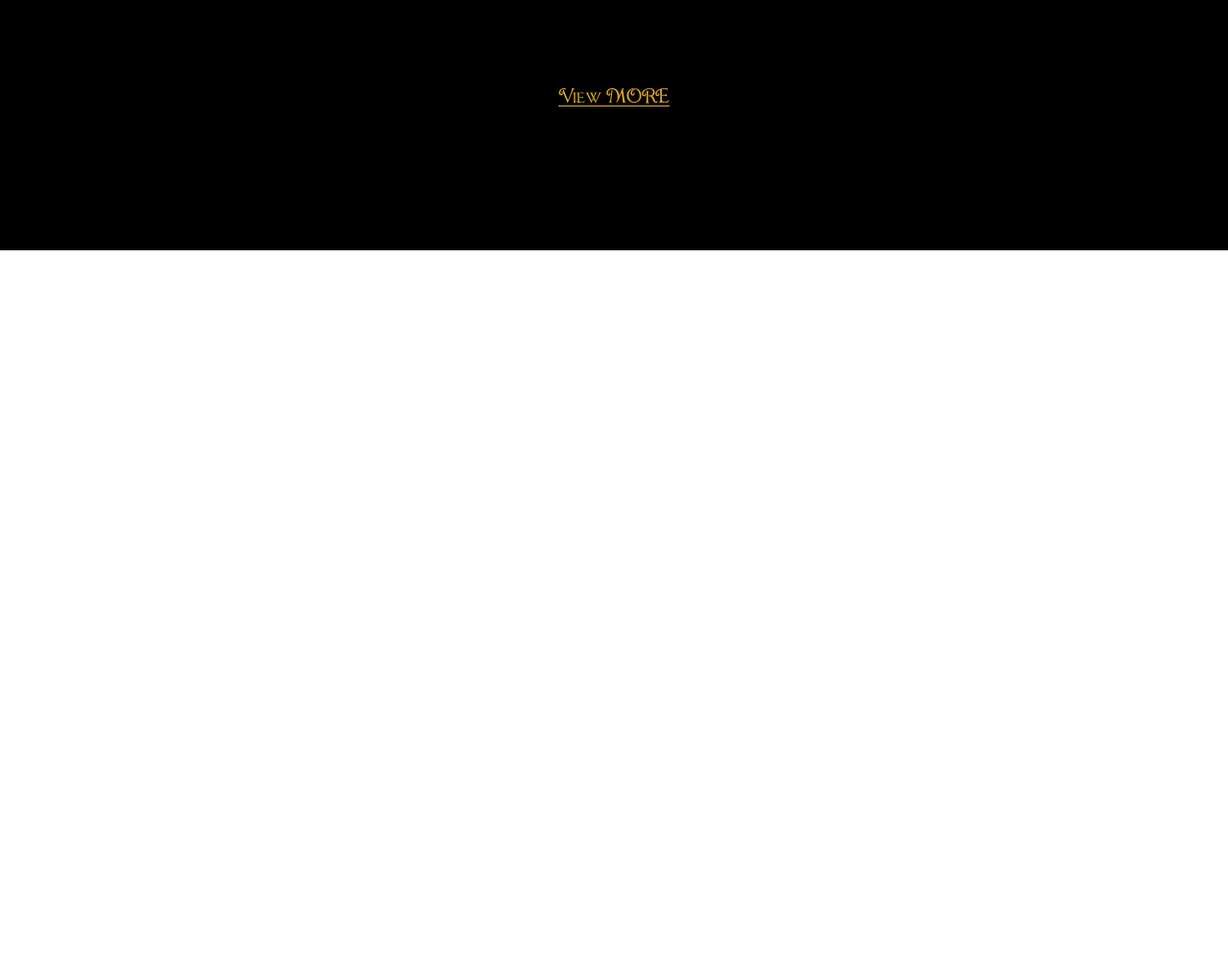
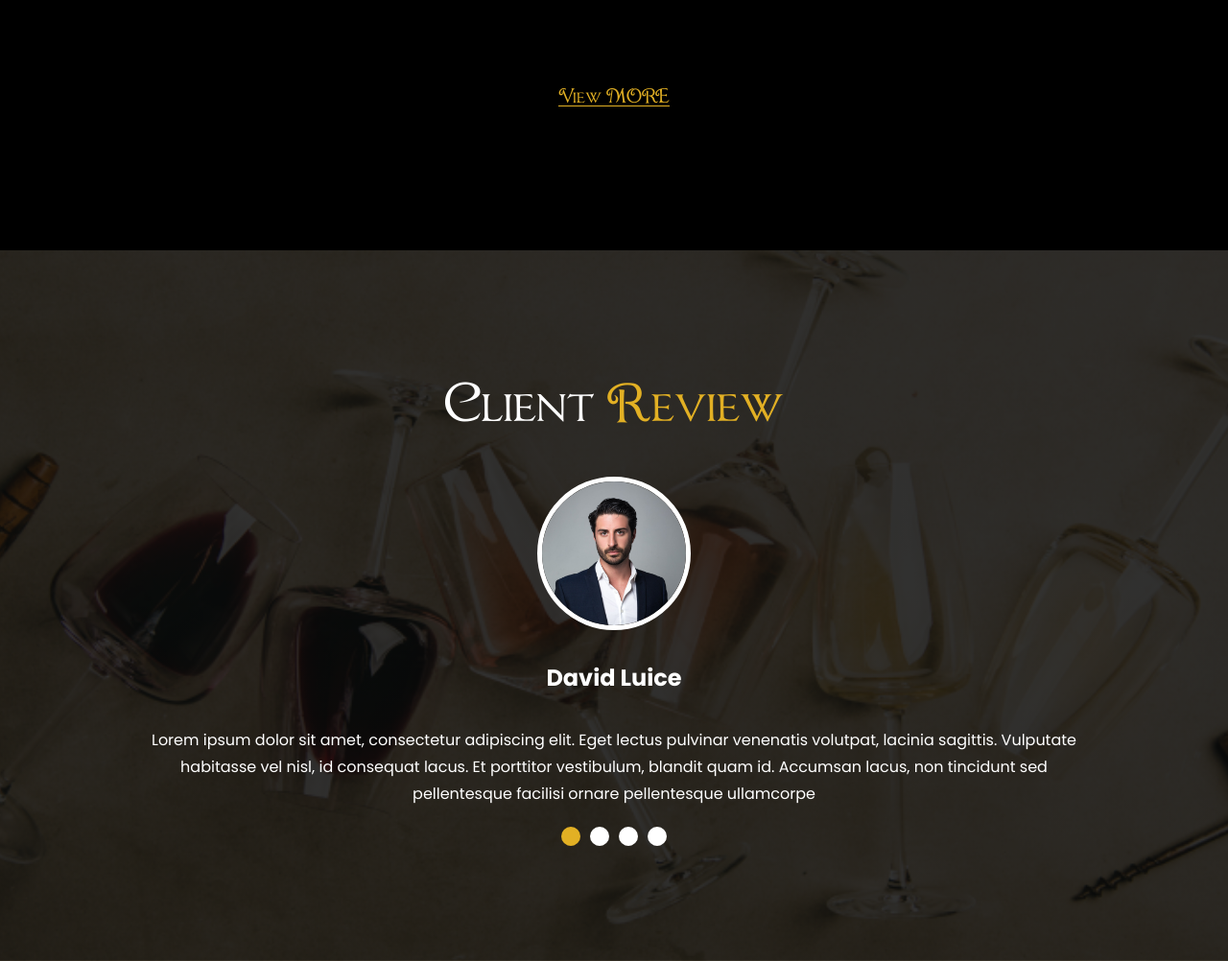
Before and after one commit to spclear/wine-landing, a website: page src/index.html in a window 1280 px wide. Shown: the part 2930-3932 px from the top of the page at 96% size. Before the commit the page ends 3191 px from the top, so only its background shows below. Drawn offline with nearby package versions, Linux system fonts and the light colour scheme; files that its build step writes are made by us from their sources; files whose address does not match are found by name.

Commit message:
Created "Client Review" section.

```diff
--- /dev/null
+++ b/src/html/clientReview.html
@@ -0,0 +1,39 @@
+<section class="review">
+  <div class="container review__container">
+    <h2 class="review__title">
+      Client <span>Review</span>
+    </h2>
+    <div class="review__slider">
+      <div class="review__item item">
+        <div class="item__client-photo">
+          <img
+            src="assets/img/content/client-photo1.jpg"
+            alt="client photo"
+            class="item__photo">
+        </div>
+        <h3 class="item__client-name">
+          David Luice
+        </h3>
+        <p class="item__client-review">
+          Lorem ipsum dolor sit amet,
+          consectetur adipiscing elit.
+          Eget lectus pulvinar venenatis
+          volutpat, lacinia sagittis.
+          Vulputate habitasse vel nisl,
+          id consequat lacus. Et
+          porttitor vestibulum, blandit
+          quam id. Accumsan lacus,
+          non tincidunt sed pellentesque
+          facilisi ornare pellentesque
+          ullamcorpe
+        </p>
+      </div>
+      <div class="slider__nav">
+        <div class="slider__nav-item slider__nav-item_active"></div>
+        <div class="slider__nav-item"></div>
+        <div class="slider__nav-item"></div>
+        <div class="slider__nav-item"></div>
+      </div>
+    </div>
+  </div>
+</section>
--- a/src/index.html
+++ b/src/index.html
@@ -14,6 +14,7 @@
   @@include('./html/greet.html')
   @@include('./html/newWine.html')
   @@include('./html/futured.html')
+  @@include('./html/clientReview.html')
 
   <script src="main.js"></script>
 </body>
--- /dev/null
+++ b/src/scss/components/clientReview.scss
@@ -0,0 +1,88 @@
+@import '../common/colors.scss';
+@import '../common/fonts.scss';
+@import '../common/text.scss';
+
+.review {
+  background: linear-gradient(rgba(0, 0, 0, 0.8), rgba(0, 0, 0, 0.8)),
+  url('../assets/img/design/review-bg.jpg');
+  background-position: 50%;
+  background-repeat: no-repeat;
+  background-size: cover;
+  padding: 150px 0 120px;
+  position: relative;
+  color: $white;
+  font-family: 'Poppins';
+
+  &__container {
+    display: flex;
+    flex-direction: column;
+    align-items: center;
+    justify-content: space-between;
+    z-index: 187;
+  }
+
+  &__title {
+    font-family: 'ChocolateBox';
+    color: $white;
+    @include text-config(48px, 28px, 58px);
+
+    span {
+      color: $yellow;
+    }
+  }
+
+  &__slider {
+    .item {
+      display: flex;
+      flex-direction: column;
+      align-items: center;
+
+      &__client-photo {
+        width: 160px;
+        height: 160px;
+        border-radius: 50%;
+        border: 5px solid $white;
+        overflow: hidden;
+        margin-bottom: 30px;
+      }
+
+      &__photo {
+        width: 100%;
+        margin-top: -15%;
+      }
+
+      &__client-name {
+        @include text-config(24px, 170%, 30px);
+      }
+
+      &__client-review {
+        text-align: center;
+        width: 1000px;
+        @include text-config(16px, 28px, 20px);
+      }
+    }
+  }
+
+  .slider {
+    &__nav {
+      display: flex;
+      align-items: center;
+      justify-content: center;
+
+      &-item {
+        width: 20px;
+        height: 20px;
+        background-color: $white;
+        border-radius: 50%;
+        margin: 0 5px;
+        transition: background-color .3s;
+        cursor: pointer;
+
+        &_active {
+          background-color: $yellow;
+        }
+      }
+    }
+  }
+
+}
--- a/src/scss/style.scss
+++ b/src/scss/style.scss
@@ -4,6 +4,7 @@
 @import './components/greet.scss';
 @import './components/newWine.scss';
 @import './components/futured.scss';
+@import './components/clientReview.scss';
 
 * {
   padding: 0;
```
Also changed, not shown: src/html/header.html (+9 -8 lines), dist/assets/img/content/client-photo1.jpg (added), dist/assets/img/design/review-bg.jpg (added), dist/css/style.css, dist/index.html, src/assets/img/content/client-photo1.jpg (added), src/assets/img/design/review-bg.jpg (added).
